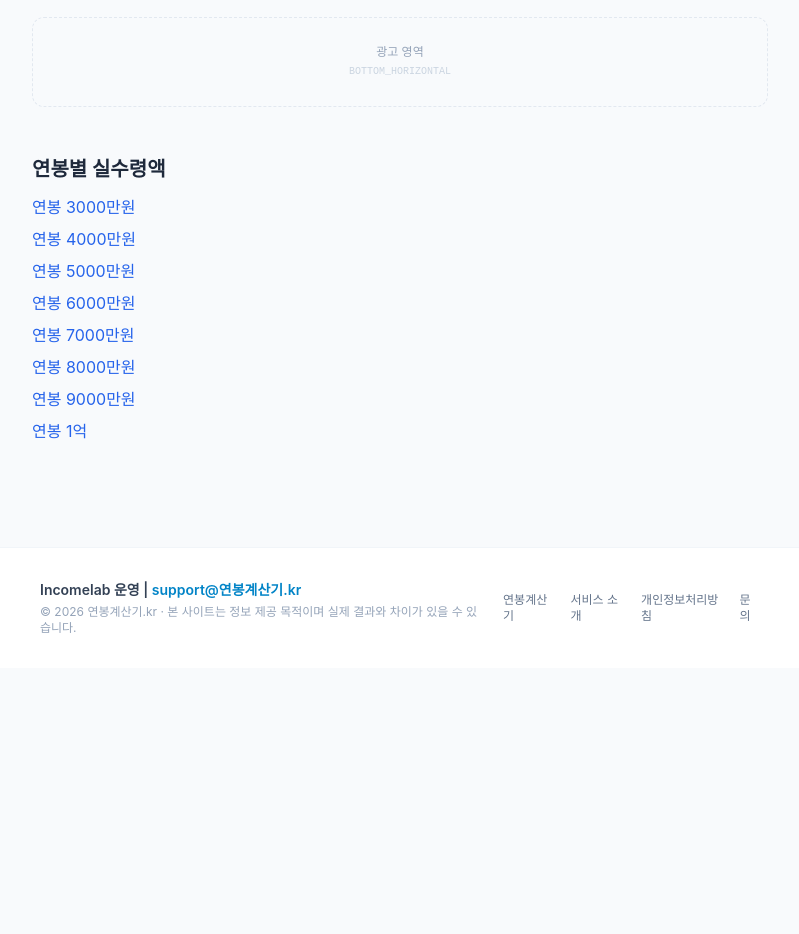
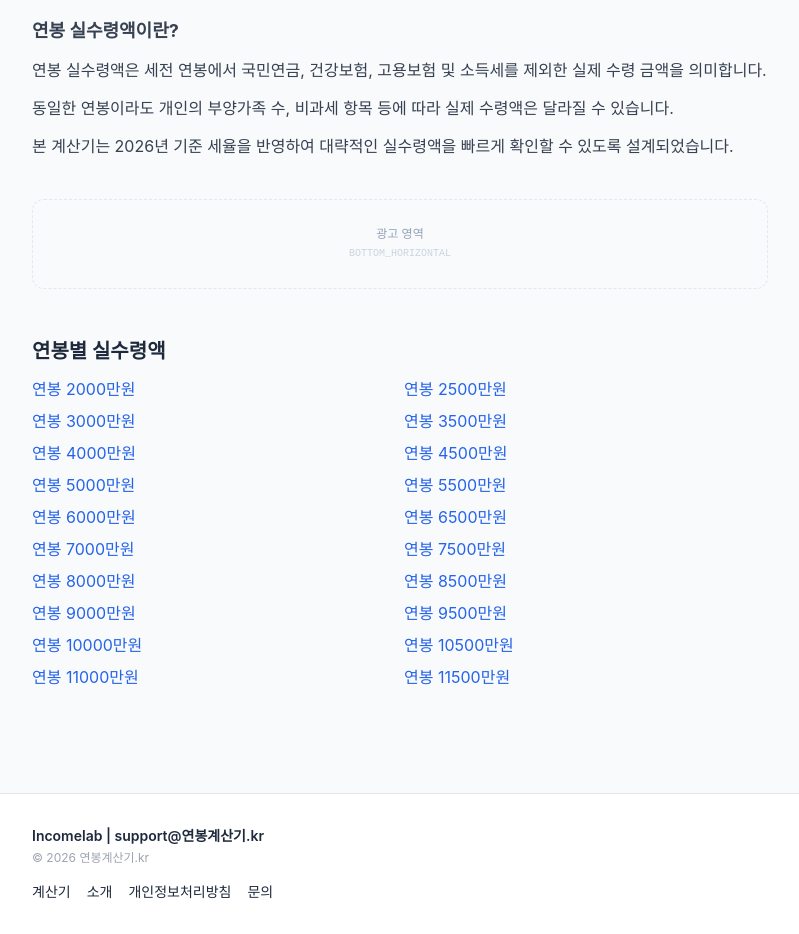
Before and after one commit to YG-coder/salary-calculator, a Next.js app: page / in a window 1280 px wide. Shown: the part 3600-4534 px from the top of the page, without its empty margins (240-1039 px from the left). Before the commit the page ends 4268 px from the top, so only its background shows below. Built offline with nearby package versions, Linux system fonts and the light colour scheme; a web font is replaced by a local one.

Commit message:
feat: 애드센스 승인 최종 보완

```diff
--- a/src/app/page.tsx
+++ b/src/app/page.tsx
@@ -1,8 +1,3 @@
-/**
- * src/app/page.tsx
- * 역할: 메인 페이지 (계산기 직접 노출)
- */
-
 import type { Metadata } from "next";
 import AdSlot from "@/components/ui/AdSlot";
 import CalculatorForm from "@/components/calculator/CalculatorForm";
@@ -58,25 +53,42 @@ export default function Home() {
             <FaqSection />
           </div>
 
+          {/* 🔥 애드센스 승인용 콘텐츠 */}
+          <section className="mt-10 text-gray-700 leading-relaxed space-y-3">
+            <h2 className="text-lg font-bold">연봉 실수령액이란?</h2>
+
+            <p>
+              연봉 실수령액은 세전 연봉에서 국민연금, 건강보험, 고용보험 및 소득세를 제외한 실제 수령 금액을 의미합니다.
+            </p>
+
+            <p>
+              동일한 연봉이라도 개인의 부양가족 수, 비과세 항목 등에 따라 실제 수령액은 달라질 수 있습니다.
+            </p>
+
+            <p>
+              본 계산기는 {TAX_YEAR}년 기준 세율을 반영하여 대략적인 실수령액을 빠르게 확인할 수 있도록 설계되었습니다.
+            </p>
+          </section>
+
           <div className="mt-10">
             <AdSlot slotId="BOTTOM_HORIZONTAL" format="horizontal" />
           </div>
 
-          {/* SEO 내부 링크 */}
+          {/* 🔥 SEO 내부 링크 (자동 생성) */}
           <div className="mt-12">
             <h2 className="text-xl font-bold mb-3">
               연봉별 실수령액
             </h2>
 
-            <ul className="space-y-2 text-blue-600">
-              <li><a href="/salary/3000">연봉 3000만원</a></li>
-              <li><a href="/salary/4000">연봉 4000만원</a></li>
-              <li><a href="/salary/5000">연봉 5000만원</a></li>
-              <li><a href="/salary/6000">연봉 6000만원</a></li>
-              <li><a href="/salary/7000">연봉 7000만원</a></li>
-              <li><a href="/salary/8000">연봉 8000만원</a></li>
-              <li><a href="/salary/9000">연봉 9000만원</a></li>
-              <li><a href="/salary/10000">연봉 1억</a></li>
+            <ul className="grid grid-cols-2 gap-2 text-blue-600">
+              {Array.from({ length: 20 }, (_, i) => {
+                const val = 2000 + i * 500;
+                return (
+                    <li key={val}>
+                      <a href={`/salary/${val}`}>연봉 {val}만원</a>
+                    </li>
+                );
+              })}
             </ul>
           </div>
         </main>
--- a/src/app/salary/[amount]/page.tsx
+++ b/src/app/salary/[amount]/page.tsx
@@ -1,16 +1,10 @@
 import { calculateSalary, formatKRW } from "@/lib/salary";
 
-/**
- * 🔥 SEO용 정적 페이지 자동 생성
- * 2000 ~ 15000 (500 단위)
- */
 export async function generateStaticParams() {
-    const list: { amount: string }[] = [];
-
+    const list = [];
     for (let i = 2000; i <= 15000; i += 500) {
         list.push({ amount: String(i) });
     }
-
     return list;
 }
 
@@ -20,7 +14,6 @@ export default async function SalaryDetailPage({
     params: Promise<{ amount: string }>;
 }) {
     const { amount } = await params;
-
     const parsed = parseInt(amount, 10);
 
     if (isNaN(parsed)) {
@@ -38,18 +31,16 @@ export default async function SalaryDetailPage({
     return (
         <div className="max-w-2xl mx-auto p-6">
 
-            {/* 제목 */}
             <h1 className="text-2xl font-bold mb-4">
                 연봉 {parsed}만원 실수령액
             </h1>
 
-            {/* 결과 */}
             <div className="bg-gray-100 p-6 rounded-xl mb-6">
                 <p>월 실수령액: {formatKRW(result.monthlyNet)}</p>
                 <p>연 실수령액: {formatKRW(result.annualNet)}</p>
             </div>
 
-            {/* 🔥 SEO 설명 (애드센스 필수) */}
+            {/* 🔥 콘텐츠 강화 */}
             <section className="text-gray-700 leading-relaxed space-y-3">
                 <p>
                     연봉 {parsed}만원 기준 실수령액은 국민연금, 건강보험,
@@ -62,12 +53,16 @@ export default async function SalaryDetailPage({
                 </p>
 
                 <p>
-                    본 계산기는 일반적인 기준을 기반으로 산출된 참고용 결과이며,
-                    정확한 세금은 개인 상황에 따라 달라질 수 있습니다.
+                    특히 연봉 구간에 따라 세율이 달라지므로 동일한 상승폭이라도
+                    실수령액 증가폭은 다르게 나타날 수 있습니다.
+                </p>
+
+                <p>
+                    본 계산기는 참고용이며 정확한 세금은 개인 상황에 따라 달라질 수 있습니다.
                 </p>
             </section>
 
-            {/* 🔥 내부 링크 (SEO 핵심) */}
+            {/* 내부 링크 */}
             <div className="mt-10 border-t pt-6">
                 <h2 className="text-lg font-bold mb-3">다른 연봉 보기</h2>
 
@@ -85,13 +80,11 @@ export default async function SalaryDetailPage({
                 </ul>
             </div>
 
-            {/* 🔁 계산기로 돌아가기 */}
             <div className="mt-6">
                 <a href="/" className="text-blue-600">
                     ← 연봉 계산기로 돌아가기
                 </a>
             </div>
-
         </div>
     );
 }
--- a/src/components/ui/Footer.tsx
+++ b/src/components/ui/Footer.tsx
@@ -1,53 +1,26 @@
-/**
- * src/components/ui/Footer.tsx
- * 애드센스 승인 최적화 버전
- */
-
 import Link from 'next/link'
 import { OPERATOR_EMAIL, OPERATOR_NAME, SITE_NAME } from '@/lib/constants'
 
 export default function Footer() {
   return (
-      <footer className="mt-16 border-t border-slate-100 bg-white">
-        <div className="max-w-3xl mx-auto px-4 sm:px-6 py-8">
-          <div className="flex flex-col sm:flex-row items-start sm:items-center justify-between gap-4">
+      <footer className="mt-16 border-t bg-white">
+        <div className="max-w-3xl mx-auto px-4 py-8">
 
-            {/* 운영자 정보 */}
-            <div>
-              <p className="text-sm font-semibold text-slate-700">
-                {OPERATOR_NAME} 운영 |{' '}
-                <a
-                    href={`mailto:${OPERATOR_EMAIL}`}
-                    className="text-brand-600 hover:underline"
-                >
-                  {OPERATOR_EMAIL}
-                </a>
-              </p>
+          <p className="text-sm font-semibold">
+            {OPERATOR_NAME} | {OPERATOR_EMAIL}
+          </p>
 
-              <p className="text-xs text-slate-400 mt-1" suppressHydrationWarning>
-                © {new Date().getFullYear()} {SITE_NAME} · 본 사이트는 정보 제공 목적이며 실제 결과와 차이가 있을 수 있습니다.
-              </p>
-            </div>
+          <p className="text-xs text-gray-400 mt-1">
+            © {new Date().getFullYear()} {SITE_NAME}
+          </p>
 
-            {/* 🔥 하단 메뉴 (중요) */}
-            <nav className="flex items-center gap-4" aria-label="하단 메뉴">
-              <Link href="/" className="text-xs text-slate-500 hover:text-brand-600">
-                연봉계산기
-              </Link>
-              <Link href="/about" className="text-xs text-slate-500 hover:text-brand-600">
-                서비스 소개
-              </Link>
-              <Link href="/privacy" className="text-xs text-slate-500 hover:text-brand-600">
-                개인정보처리방침
-              </Link>
+          <div className="mt-4 flex gap-4 text-sm">
+            <Link href="/">계산기</Link>
+            <Link href="/about">소개</Link>
+            <Link href="/privacy">개인정보처리방침</Link>
+            <Link href="/contact">문의</Link>
+          </div>
 
-              {/* 🔥 이거 추가 (핵심) */}
-              <Link href="/contact" className="text-xs text-slate-500 hover:text-brand-600">
-                문의
-              </Link>
-            </nav>
-
-          </div>
         </div>
       </footer>
   )
```
Also changed, not shown: 1 other file (tests, documents, lock files or other folders).
